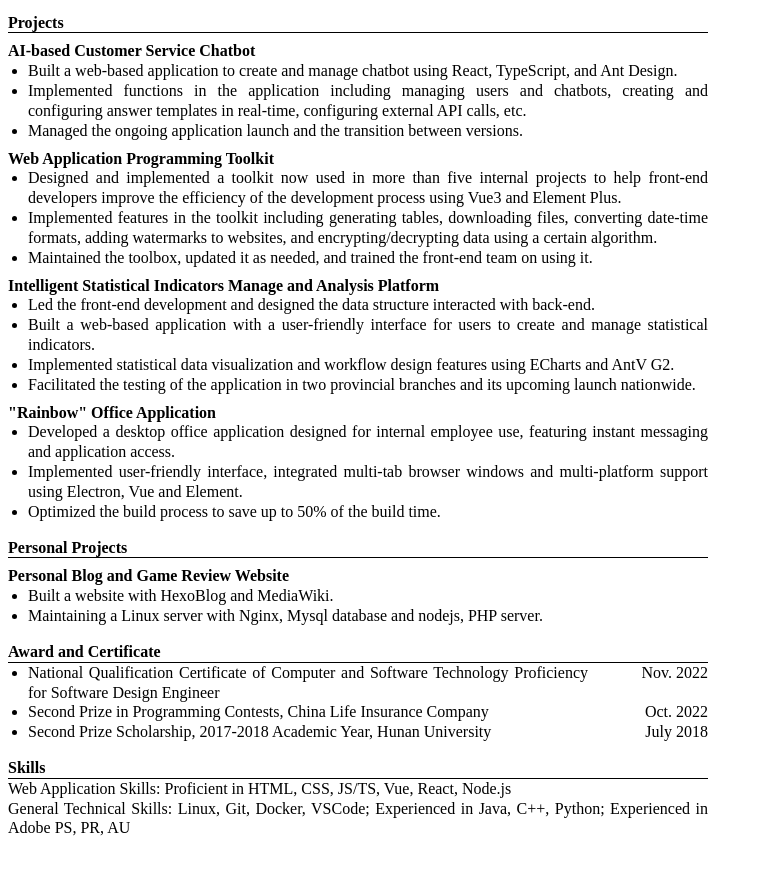
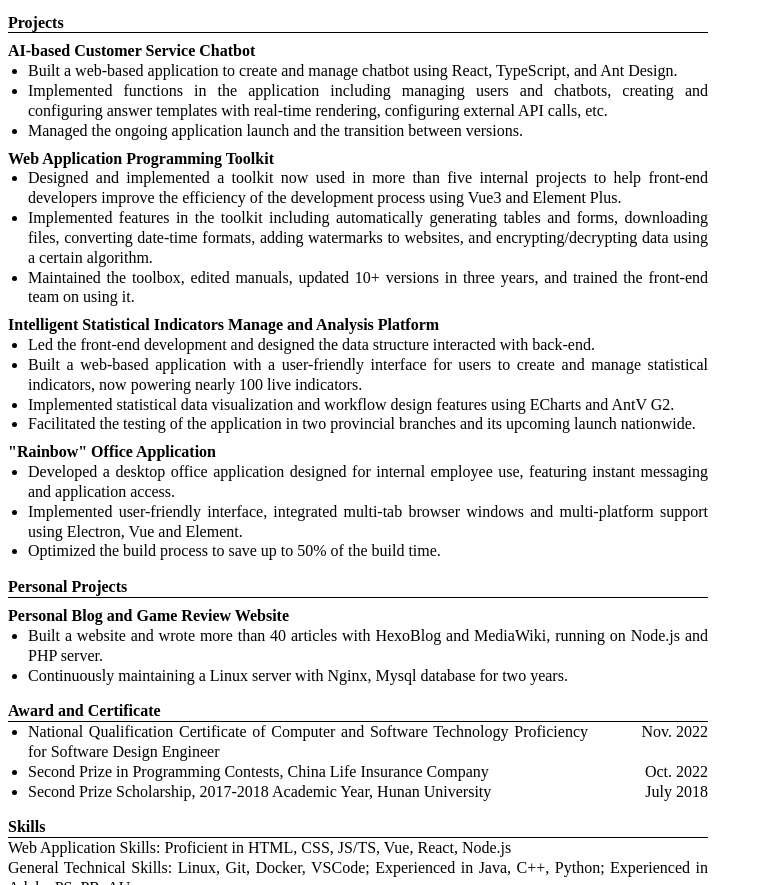
Before and after one commit to zhyib/resume, a plain HTML site: page index.html in a window 1280 px wide. Shown: the part 466-1351 px from the top of the page, without its empty margins (0-763 px from the left). Before the commit the page ends 1312 px from the top, so only its background shows below. Drawn offline with Linux system fonts and the light colour scheme.

Commit message:
update: resume

```diff
--- a/index.html
+++ b/index.html
@@ -88,8 +88,8 @@
       </li>
       <li>
         Implemented functions in the application including managing users and
-        chatbots, creating and configuring answer templates in real-time,
-        configuring external API calls, etc.
+        chatbots, creating and configuring answer templates with real-time
+        rendering, configuring external API calls, etc.
       </li>
       <li>
         Managed the ongoing application launch and the transition between
@@ -107,13 +107,14 @@
         development process using Vue3 and Element Plus.
       </li>
       <li>
-        Implemented features in the toolkit including generating tables,
-        downloading files, converting date-time formats, adding watermarks to
-        websites, and encrypting/decrypting data using a certain algorithm.
+        Implemented features in the toolkit including automatically generating
+        tables and forms, downloading files, converting date-time formats,
+        adding watermarks to websites, and encrypting/decrypting data using a
+        certain algorithm.
       </li>
       <li>
-        Maintained the toolbox, updated it as needed, and trained the front-end
-        team on using it.
+        Maintained the toolbox, edited manuals, updated 10+ versions in three
+        years, and trained the front-end team on using it.
       </li>
     </ul>
 
@@ -127,7 +128,8 @@
       </li>
       <li>
         Built a web-based application with a user-friendly interface for users
-        to create and manage statistical indicators.
+        to create and manage statistical indicators, now powering nearly 100
+        live indicators.
       </li>
       <li>
         Implemented statistical data visualization and workflow design features
@@ -159,10 +161,13 @@
       <div>Personal Blog and Game Review Website</div>
     </div>
     <ul>
-      <li>Built a website with HexoBlog and MediaWiki.</li>
       <li>
-        Maintaining a Linux server with Nginx, Mysql database and nodejs, PHP
-        server.
+        Built a website and wrote more than 40 articles with HexoBlog and
+        MediaWiki, running on Node.js and PHP server.
+      </li>
+      <li>
+        Continuously maintaining a Linux server with Nginx, Mysql database for
+        two years.
       </li>
     </ul>
 
```
